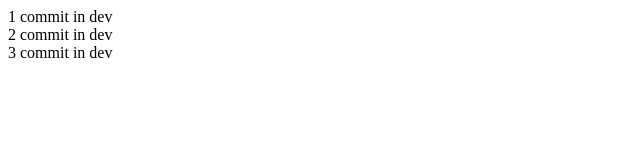
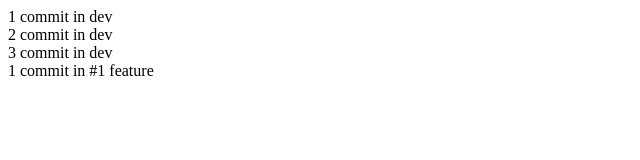
Before and after one commit to avanturial-iba/TestGitStash, a plain HTML site: page index.html in a window 1280 px wide. Shown: the whole page, without its empty margins (0-640 px from the left). Drawn offline with Linux system fonts and the light colour scheme.

Commit message:
1 commit in #1 feature

```diff
--- a/index.html
+++ b/index.html
@@ -10,5 +10,6 @@
     <div>1 commit in dev</div>
     <div>2 commit in dev</div>
     <div>3 commit in dev</div>
+    <div>1 commit in #1 feature</div>
 </body>
 </html>
```
